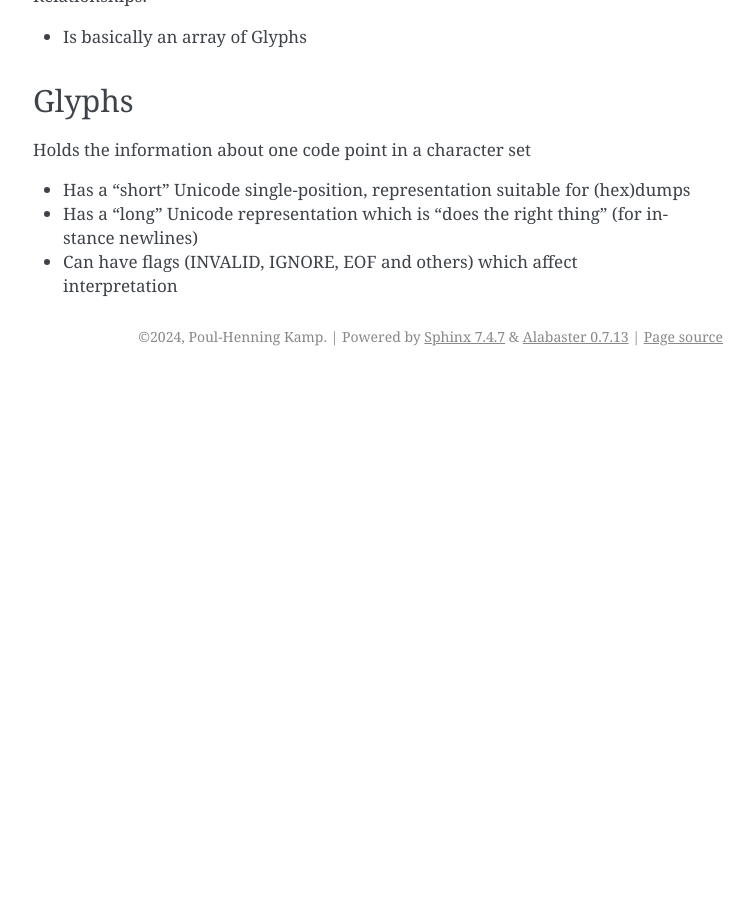
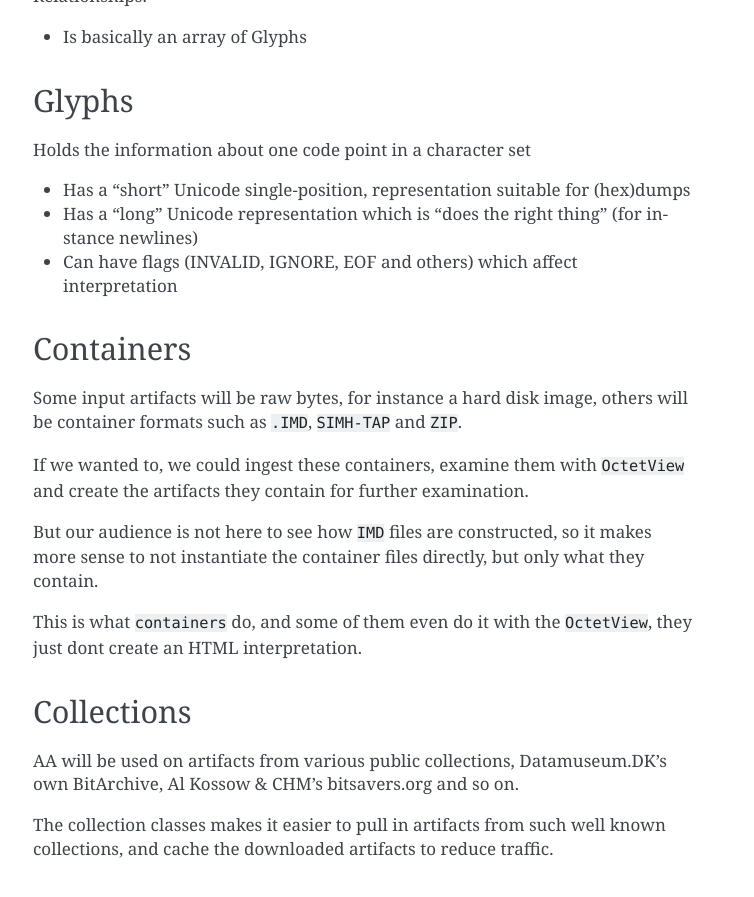
Before and after one commit to Datamuseum-DK/AutoArchaeologist, a Sphinx documentation site: the page built from docs/source/programmers-guide/data_model.rst, in a window 1280 px wide and 900 px high, scrolled down 1726 px. Shown: the top 897 px of the window, without its empty margins (387-1141 px from the left). Built offline with Sphinx 7.4.7, drawn with Linux system fonts in a browser that asks for light colours; before the commit the page ends 2102 px from its top, so only the background shows below that.

Commit message:
Explain Containers and Collections

```diff
--- a/docs/source/programmers-guide/data_model.rst
+++ b/docs/source/programmers-guide/data_model.rst
@@ -84,3 +84,31 @@ Holds the information about one code point in a character set
 * Has a "short" Unicode single-position, representation suitable for (hex)dumps
 * Has a "long" Unicode representation which is "does the right thing" (for instance newlines)
 * Can have flags (INVALID, IGNORE, EOF and others) which affect interpretation
+
+Containers
+----------
+
+Some input artifacts will be raw bytes, for instance a hard disk
+image, others will be container formats such as ``.IMD``, ``SIMH-TAP``
+and ``ZIP``.
+
+If we wanted to, we could ingest these containers, examine them
+with ``OctetView`` and create the artifacts they contain for further
+examination.
+
+But our audience is not here to see how ``IMD`` files are constructed,
+so it makes more sense to not instantiate the container files directly,
+but only what they contain.
+
+This is what ``containers`` do, and some of them even do it with the
+``OctetView``, they just dont create an HTML interpretation.
+
+Collections
+-----------
+
+AA will be used on artifacts from various public collections, Datamuseum.DK's
+own BitArchive, Al Kossow & CHM's bitsavers.org and so on.
+
+The collection classes makes it easier to pull in artifacts from
+such well known collections, and cache the downloaded artifacts
+to reduce traffic.
```
